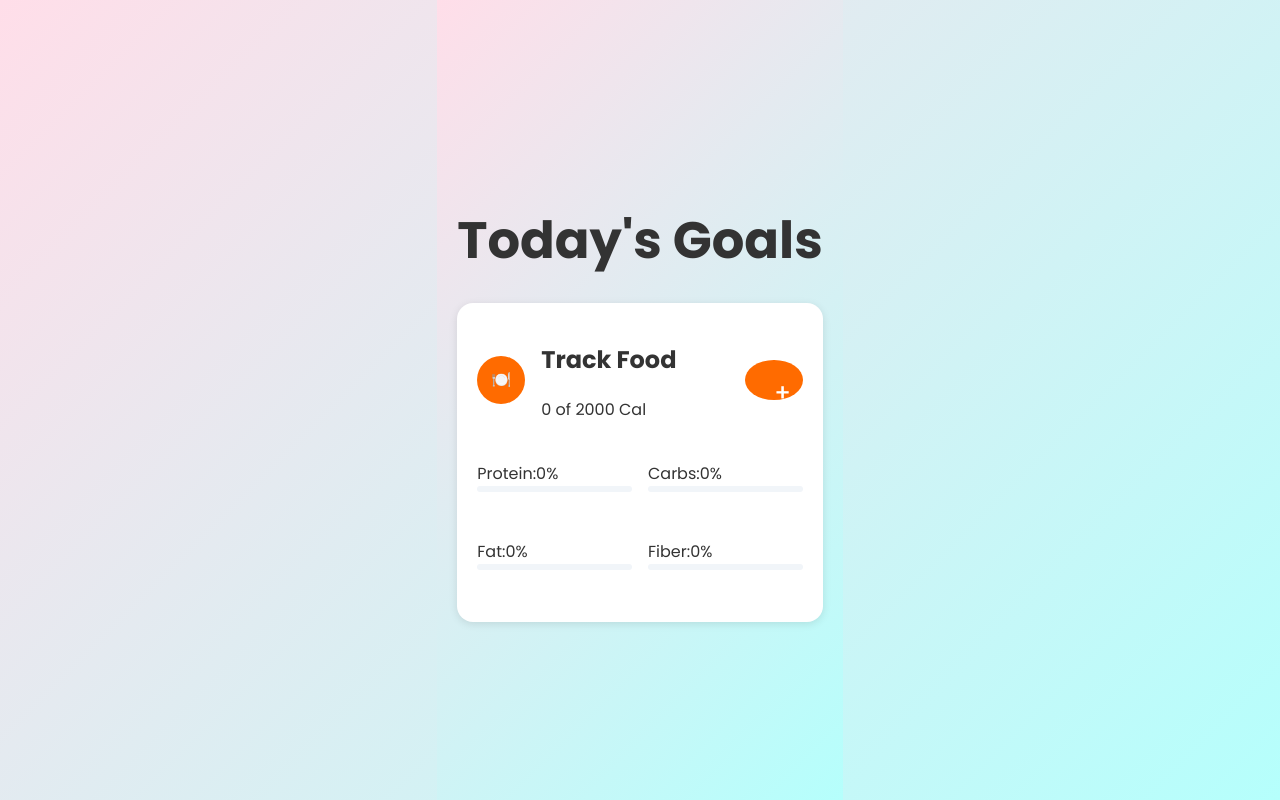
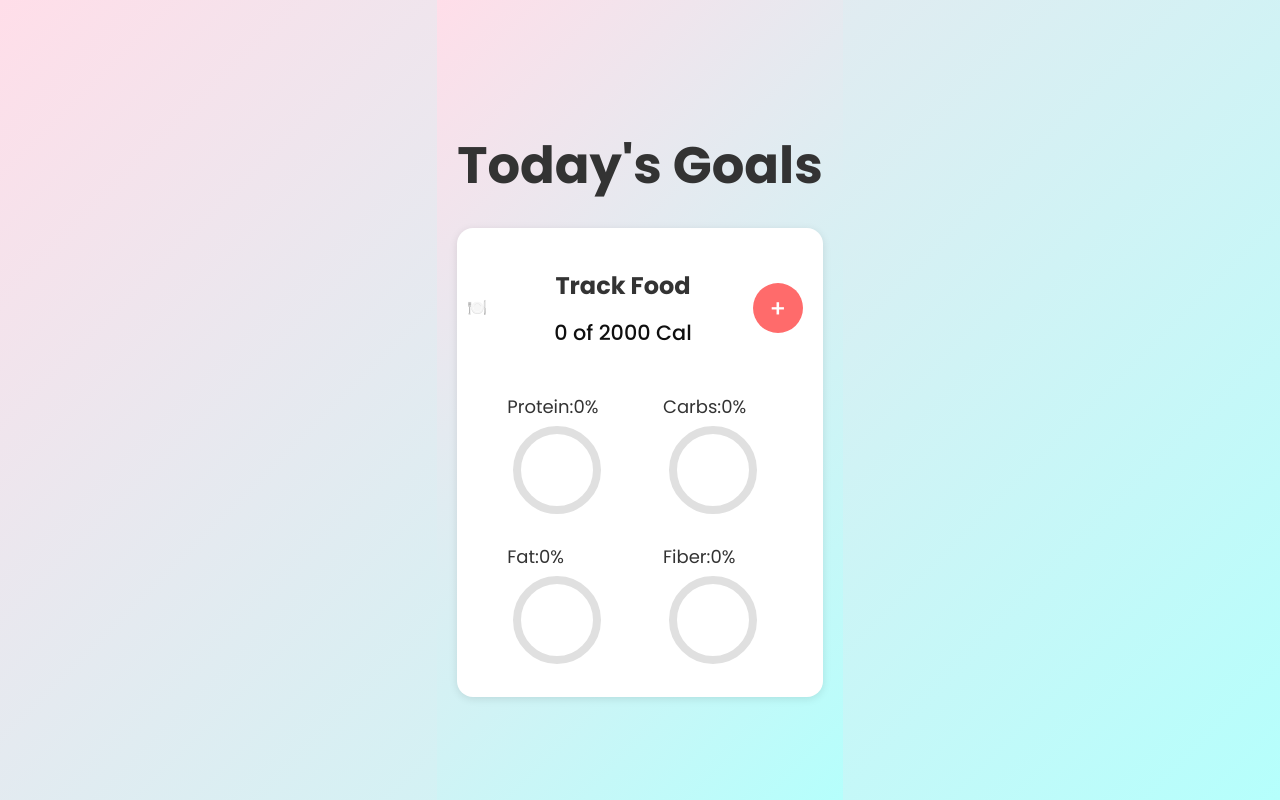
Before and after one commit to RajBarshikar/Plateos, a React (Vite) app in the folder plateos/: page /home in a window 1280 px wide. Built offline with nearby package versions, Linux system fonts and the light colour scheme; no server answers.

Commit message:
edited css

```diff
--- a/plateos/src/components/FoodSearchPage.css
+++ b/plateos/src/components/FoodSearchPage.css
@@ -1,47 +1,139 @@
 /* FoodSearchPage.css */
 .food-search-container {
   padding: 20px;
-    max-width: 600px;
-    margin: 0 auto;
+  width: 90%;
+  max-width: 500px;
+  margin: 40px auto;
+  background: #fff;
+  border-radius: 12px;
+  box-shadow: 0 4px 10px rgba(0, 0, 0, 0.1);
+  display: flex;
+  flex-direction: column;
+  justify-content: center;
+  align-items: center;
+  gap: 15px;
+}
+
+.header {
+  text-align: center;
+  width: 100%;
+}
+
+.header h2 {
+  font-size: 22px;
+  color: #333;
+  margin-bottom: 10px;
+}
+
+.back-button {
+  background: #FF6B6B;
+  color: white;
+  align-self: center;
+  padding: 8px 14px;
+  border: none;
+  border-radius: 6px;
+  cursor: pointer;
+  font-size: 14px;
+  width: 100%;
+
+}
+
+.search-form {
+  display: flex;
+  flex-direction: column;
+  width: 100%;
+  align-items: center;
+  gap: 12px;
 }
 
 .search-box {
-    display: flex;
-    gap: 10px;
-    margin-bottom: 20px;
+  width: 100%;
+  padding: 14px;
+  border: 1px solid #646363;
+  border-radius: 8px;
+  font-size: 16px;
+  transition: border 0.3s;
 }
 
-  .search-box input {
-    flex: 1;
-    padding: 12px;
-    border: 1px solid #ddd;
-    border-radius: 8px;
-    font-size: 16px;
+.search-box:focus {
+  border: 1px solid #FF6B6B;
+  outline: none;
 }
 
-  .search-box button {
-    padding: 12px 24px;
-    background: #ff6b00;
+.btnofanalyze {
+  width: 100%;
+  max-width: 200px;
+  padding: 12px;
+  background: #FF6B6B;
   color: white;
   border: none;
   border-radius: 8px;
+  font-size: 16px;
   cursor: pointer;
+  transition: background 0.3s;
 }
+
+.search-form button:disabled {
+  background: #faa4a4;
+  cursor: not-allowed;
+}
+
+.error-message {
+  color: #d9534f;
+  background: #ffecec;
+  padding: 10px;
+  border-radius: 6px;
+  text-align: center;
+  margin-bottom: 20px;
+  width: 100%;
+}
+
+
 
 .nutrition-card {
   background: white;
   border-radius: 16px;
   padding: 20px;
   box-shadow: 0 2px 8px rgba(0, 0, 0, 0.1);
+  text-align: center;
+  width: 100%;
 }
 
-  .nutrition-card button {
+.nutrition-card h3 {
+  font-size: 20px;
+  margin-bottom: 14px;
+  color: #333;
+}
+
+.nutrition-info {
+  display: flex;
+  flex-direction: column;
+  gap: 12px;
+  margin-bottom: 16px;
+}
+
+.info-item {
+  display: flex;
+  justify-content: space-between;
+  font-size: 16px;
+  background: #f8f8f8;
+  padding: 10px;
+  border-radius: 6px;
+}
+
+.add-food-button {
   width: 100%;
+  max-width: 250px;
   padding: 12px;
   background: #ff6b00;
   color: white;
   border: none;
   border-radius: 8px;
-    margin-top: 16px;
+  font-size: 16px;
   cursor: pointer;
+  transition: background 0.3s;
 }
+
+.add-food-button:hover {
+  background: #e65a00;
+}
--- a/plateos/src/components/FoodSearchPage.jsx
+++ b/plateos/src/components/FoodSearchPage.jsx
@@ -84,8 +84,9 @@ function FoodSearchPage() {
           onChange={(e) => setFoodInput(e.target.value)}
           placeholder="Enter food and quantity (e.g., 2 slices of wheat bread)"
           disabled={loading}
+          className="search-box"
         />
-        <button type="submit" disabled={loading || !foodInput.trim()}>
+        <button className="btnofanalyze" type="submit" disabled={loading || !foodInput.trim()}>
           {loading ? 'Analyzing...' : 'Analyze'}
         </button>
       </form>
--- a/plateos/src/components/HomePage.css
+++ b/plateos/src/components/HomePage.css
@@ -14,6 +14,9 @@
     border-radius: 16px;
     padding: 20px;
     box-shadow: 0 2px 8px rgba(0, 0, 0, 0.1);
+    display: flex;
+    flex-direction: column;
+    justify-content: center;
   }
 
   .track-food {
@@ -23,9 +26,9 @@
   }
 
   .track-icon {
-    width: 48px;
-    height: 48px;
-    background: #ff6b00;
+    width: 0px;
+    height: 0px;
+    background: #FF6B6B;
     border-radius: 50%;
     display: flex;
     align-items: center;
@@ -35,23 +38,46 @@
 
   .track-info {
     flex: 1;
-  }
+    display: flex;
+    flex-direction: column;
+    justify-content: center;
+    align-items: center;
+    gap: 9px; /* Reduce space between h2 and p */
+}
+
+.track-info h2 {
+    margin-bottom: 4px; /* Adjust spacing */
+    font-size: 1.5rem; /* Adjust font size if needed */
+}
+
+.track-info p {
+    margin-top: 0; /* Remove extra margin */
+    font-size: 1.3rem; /* Adjust font size if needed */
+    color: #0f0f0f;
+    font-weight: 500;/* Optional: Slightly different color for better readability */
+}
+
 
   .add-btn {
-    width: 40px;
-    height: 40px;
+    width: 50px;
+    height: 50px;
     border-radius: 50%;
-    background: #ff6b00;
+    background: #FF6B6B;
     color: white;
     border: none;
     font-size: 24px;
     cursor: pointer;
+    padding: 1%;
   }
 
   .macros-section {
     display: grid;
     grid-template-columns: 1fr 1fr;
     gap: 16px;
+    font-size: large;
+    justify-content: center;
+    margin-left: 30px;
+
   }
 
   /* Progress bar styles in separate CSS file */
--- a/plateos/src/components/MealModal.css
+++ b/plateos/src/components/MealModal.css
@@ -56,10 +56,10 @@
 }
 
 .add-button {
-  width: 32px;
-  height: 32px;
+  width: 22px;
+  height: 42px;
   border-radius: 50%;
-  background: #ff6b00;
+  background: #FF6B6B;
   color: white;
   border: none;
   font-size: 20px;
--- a/plateos/src/components/ProgressBar.css
+++ b/plateos/src/components/ProgressBar.css
@@ -1,4 +1,4 @@
-/* HomePage.css */
+HomePage.css
 .home-container {
   padding: 20px;
   background: #fff;
@@ -22,7 +22,7 @@
 .track-icon {
   width: 48px;
   height: 48px;
-  background: #ff6b00;
+  background: #FF6B6B;
   border-radius: 50%;
   display: flex;
   align-items: center;
@@ -51,7 +51,7 @@
   height: 36px;
   border-radius: 50%;
   border: none;
-  background: #ff6b00;
+  background: #FF6B6B;
   color: white;
   font-size: 20px;
   cursor: pointer;
@@ -73,15 +73,16 @@
 
 .macro-label {
   display: flex;
-  justify-content: space-between;
-  margin-bottom: 8px;
+  justify-content: center;
+  margin-bottom: 18px;
+  text-align: center;
   color: #666;
   font-size: 14px;
 }
 
-.progress-bar-container {
+/* .progress-bar-container {
   width: 100%;
-  height: 6px;
+  height: 10px;
   background: #e0e0e0;
   border-radius: 3px;
   overflow: hidden;
@@ -95,9 +96,27 @@
 
 .progress-bar.over-limit {
   background: #FF5252;
+} */
+
+.circular-progress-container {
+  position: relative;
+  display: flex;
+  align-items: center;
+  justify-content: center;
+  width: 70px;
+  height: 70px;
 }
 
-/* Premium section styling */
+.progress-text {
+  position: absolute;
+  font-size: 16px;
+  font-weight: bold;
+  color: #1f1e1e;
+  text-align: center;
+}
+
+
+
 .premium-section {
   margin-top: 20px;
   padding: 20px;
@@ -115,6 +134,6 @@
 }
 
 .premium-icon {
-  color: #ff6b00;
+  color: #FF6B6B;
   font-size: 20px;
 }
--- a/plateos/src/components/ProgressBar.jsx
+++ b/plateos/src/components/ProgressBar.jsx
@@ -1,7 +1,36 @@
-// components/ProgressBar.jsx
+// // components/ProgressBar.jsx
+// function ProgressBar({ label, progress }) {
+//   const isOverLimit = progress > 100;
+//   const displayProgress = Math.min(progress, 100);
+
+//   return (
+//     <div className="macro-progress">
+//       <div className="macro-label">
+//         <span>{label}:</span>
+//         <span>{Math.round(progress)}%</span>
+//       </div>
+//       <div className="progress-bar-container">
+//         <div
+//           className={`progress-bar ${isOverLimit ? 'over-limit' : ''}`}
+//           style={{ width: `${displayProgress}%` }}
+//         />
+//       </div>
+//     </div>
+//   );
+// }
+
+// export default ProgressBar;
+
+
+import React from "react";
+
 function ProgressBar({ label, progress }) {
   const isOverLimit = progress > 100;
   const displayProgress = Math.min(progress, 100);
+  const radius = 40; // Circle radius
+  const stroke = 8; // Stroke thickness
+  const circumference = 2 * Math.PI * radius;
+  const offset = circumference - (displayProgress / 100) * circumference;
 
   return (
     <div className="macro-progress">
@@ -9,11 +38,30 @@ function ProgressBar({ label, progress }) {
         <span>{label}:</span>
         <span>{Math.round(progress)}%</span>
       </div>
-      <div className="progress-bar-container">
-        <div
-          className={`progress-bar ${isOverLimit ? 'over-limit' : ''}`}
-          style={{ width: `${displayProgress}%` }}
-        />
+      <div className="circular-progress-container">
+        <svg width="100" height="100">
+          <circle
+            cx="50"
+            cy="50"
+            r={radius}
+            fill="transparent"
+            stroke="#e0e0e0"
+            strokeWidth={stroke}
+          />
+          <circle
+            cx="50"
+            cy="50"
+            r={radius}
+            fill="transparent"
+            stroke={isOverLimit ? "#FF5252" : "#4CAF50"}
+            strokeWidth={stroke}
+            strokeDasharray={circumference}
+            strokeDashoffset={offset}
+            strokeLinecap="round"
+            transform="rotate(-90 50 50)" // Rotate to start from the top
+          />
+        </svg>
+        {/* <div className="progress-text">{Math.round(progress)}%</div> */}
       </div>
     </div>
   );
```
Lines whose indentation alone changed are shown as unchanged.
